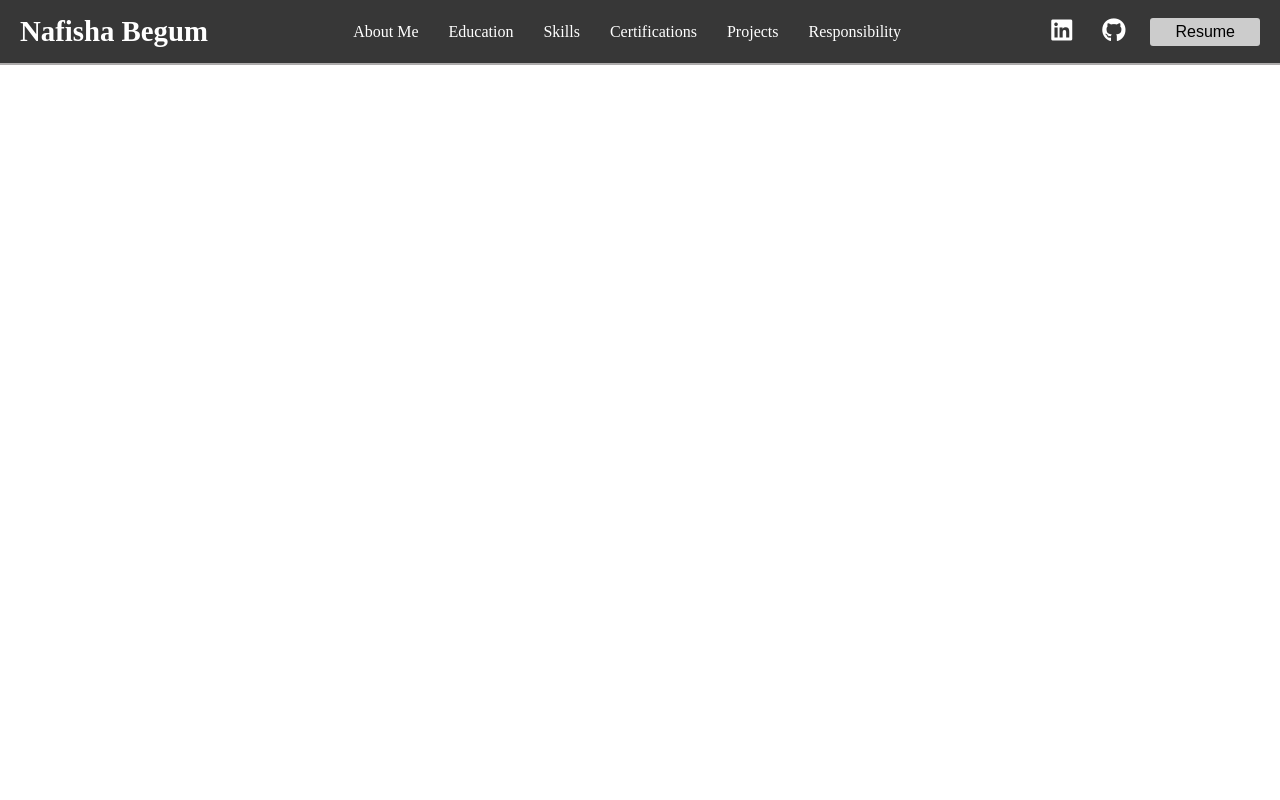
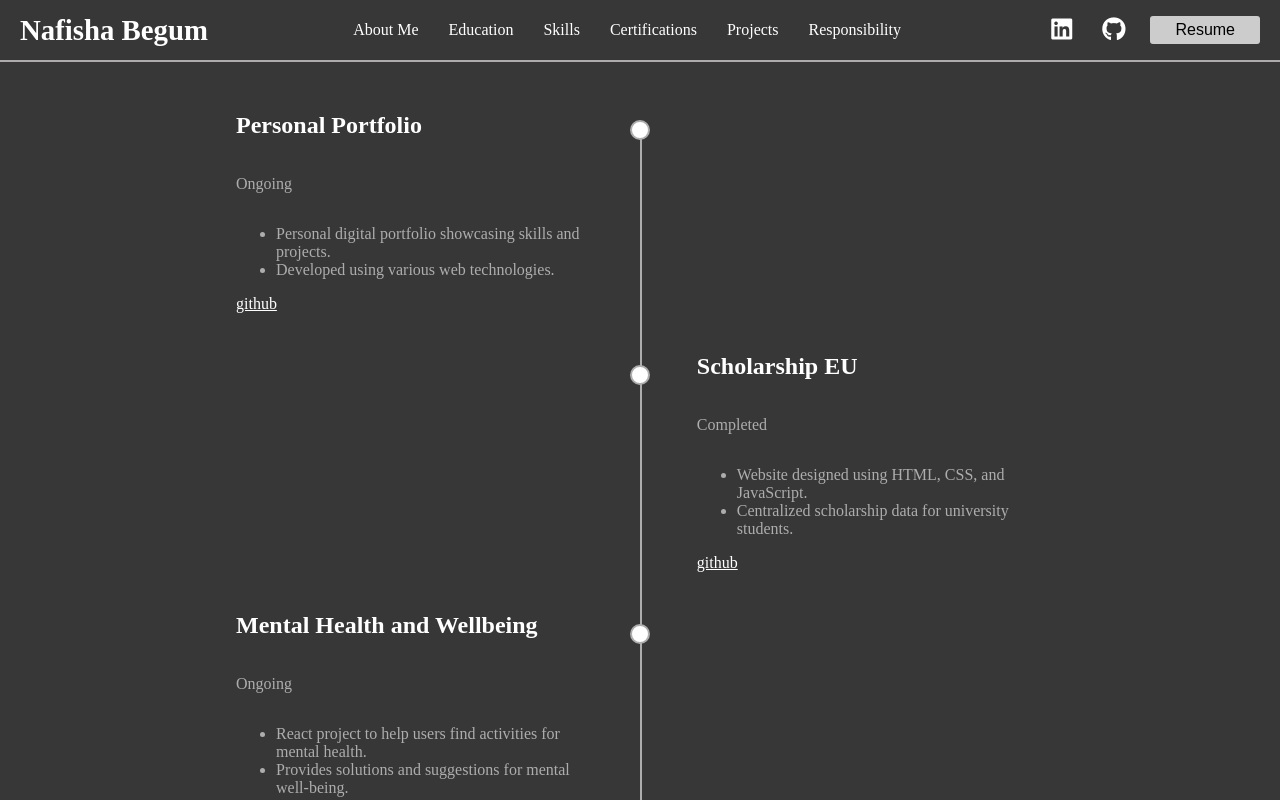
Before and after one commit to nafisha0001/Portfolio, a React (Create React App) app: page /projects in a window 1280 px wide. Built offline with nearby package versions, Linux system fonts and the light colour scheme; the HTML template or start-up script is replaced by a standard one.

Commit message:
projects added

```diff
--- a/src/App.js
+++ b/src/App.js
@@ -7,6 +7,7 @@ import Education from './pages/Education';
 import Skills from './pages/Skills';
 import Certification from './pages/Certification';
 import Responsibility from './pages/Responsibility';
+import Projects from './pages/Projects';
 function App() {
   return (
     <Router>
@@ -19,6 +20,7 @@ function App() {
           <Route path="/skills" element={<Skills />} />
           <Route path="/certification" element={<Certification />} />
           <Route path="/responsibility" element={<Responsibility />} />
+          <Route path="/projects" element={<Projects />} />
         </Routes>
       </div>
     </Router>
--- a/src/components/Header.js
+++ b/src/components/Header.js
@@ -11,7 +11,7 @@ function Header() {
         <Link to="/education">Education</Link>
         <Link to="/skills">Skills</Link>
         <Link to="/certification">Certifications</Link>
-        <Link to="#projects">Projects</Link>
+        <Link to="/projects">Projects</Link>
         <Link to="/responsibility">Responsibility</Link>
       </nav>
       <div className="header__right">
--- /dev/null
+++ b/src/components/ProjectCard.css
@@ -0,0 +1,31 @@
+.project-card {
+    display: flex;
+    flex-direction: column;
+    align-items: flex-start;
+    padding: 10px 30px;
+    width: 40%;
+    color: rgb(173, 173, 173);
+    border-radius: 5%;
+  }
+
+  h2{
+    color: white;
+  }
+
+.project-card:hover {
+    box-shadow: 0 8px 16px rgba(204, 204, 204, 0.5);
+}
+
+.card-left-align {
+  /* align-items: flex-end;  */
+  text-align: right;
+}
+
+.card-right-align {
+  /* align-items: flex-start;  */
+  text-align: left;
+}
+
+.project-card a{
+  color: white;
+}
--- /dev/null
+++ b/src/components/ProjectCard.js
@@ -0,0 +1,20 @@
+import React from 'react';
+import "./ProjectCard.css";
+
+function ProjectCard({ title, duration, work1, work2,github_link }) {
+  return (
+    <div className="project-card">
+      {/* <div className={`${className}`}> */}
+        <h2>{title}</h2>
+        <p>{duration}</p>
+        <ul>
+          <li>{work1}</li>
+          <li>{work2}</li>
+        </ul>
+        <a href= {github_link} target='_blank' rel="noreferrer">github</a>
+      {/* </div> */}
+    </div>
+  )
+}
+
+export default ProjectCard
--- /dev/null
+++ b/src/pages/Projects.css
@@ -0,0 +1,63 @@
+.parent-project-container {
+    background-color: #373737;
+    width: 100%;
+    height: 100vh;
+    /* padding-top: 50px;  */
+    /* padding-bottom: 40px; */
+    padding: 20px;
+    display: flex;
+    flex-direction: column;
+    align-items: center;
+    justify-content: flex-start;
+    overflow-y: auto;
+    box-sizing: border-box;
+    position: relative; /*new*/
+  }
+
+  .project-card-container {
+    width: 70%;
+    display: flex;
+    flex-direction: column;
+    /* gap: -50px;  */
+    position: relative; /*new*/
+  }
+
+  .card-left, .card-right {
+    display: flex;
+    align-items: center;
+    width: 100%;
+    position: relative; /*new*/
+  }
+
+  .card-left {
+    justify-content: flex-start;
+  }
+
+  .card-right {
+    justify-content: flex-end;
+  }
+
+  .project-card-container::before {
+    content: '';
+    position: absolute;
+    left: 50%;
+    top: 50px;
+    bottom: 0;
+    width: 2px;
+    background-color: rgb(173, 173, 173);
+    z-index: 1; /* Ensures the line is behind the cards */
+  }
+
+  .card-left::before, .card-right::before {
+    content: '';
+    position: absolute;
+    left: 50%; /* Align with the vertical line */
+    top: 20%; /* Center the circle vertically */
+    transform: translate(-50%, -50%);
+    width: 16px;
+    height: 16px;
+    background-color: #fff;
+    border: 2px solid rgb(173, 173, 173); /* To match the line color */
+    border-radius: 50%;
+    z-index: 2; /* Ensure circle appears above the line */
+  }
--- /dev/null
+++ b/src/pages/Projects.js
@@ -0,0 +1,60 @@
+import React from 'react';
+import ProjectCard from '../components/ProjectCard';
+import './Projects.css';
+
+function Projects() {
+    const projectData = [
+        {
+          "title": "Personal Portfolio",
+          "duration": "Ongoing",
+          "work1": "Personal digital portfolio showcasing skills and projects.",
+          "work2": "Developed using various web technologies.",
+          "github_link": "https://github.com/nafisha0001/Portfolio.git"
+        },
+        {
+          "title": "Scholarship EU",
+          "duration": "Completed",
+          "work1": "Website designed using HTML, CSS, and JavaScript.",
+          "work2": "Centralized scholarship data for university students.",
+          "github_link": "https://github.com/nafisha0001/ScholarshipEU.git"
+        },
+        {
+          "title": "Mental Health and Wellbeing",
+          "duration": "Ongoing",
+          "work1": "React project to help users find activities for mental health.",
+          "work2": "Provides solutions and suggestions for mental well-being.",
+          "github_link": "https://github.com/nafisha0001/mental_wellbeing.git"
+        },
+        {
+          "title": "Kalgidhar Trust App",
+          "duration": "Ongoing",
+          "work1": "Flutter project offering detailed information on Kalgidhar Trust operations.",
+          "work2": "Centralized platform for trust-related services.",
+          "github_link": "https://github.com/nafisha0001/Kalgidhar-Trust.git"
+        }
+      ];
+
+  return (
+    <div className='parent-project-container'>
+      <div className='project-card-container'>
+        {projectData.map((data, index) => (
+          <div
+            key={index}
+            className={`card ${index % 2 === 0 ? 'card-left' : 'card-right'}`}
+          >
+            <ProjectCard
+            // className={`card ${index % 2 === 0 ? 'card-left-align' : 'card-right-align'}`}
+              title={data.title}
+              duration={data.duration}
+              work1={data.work1}
+              work2={data.work2}
+              github_link={data.github_link}
+            />
+          </div>
+        ))}
+      </div>
+    </div>
+  )
+}
+
+export default Projects
```
